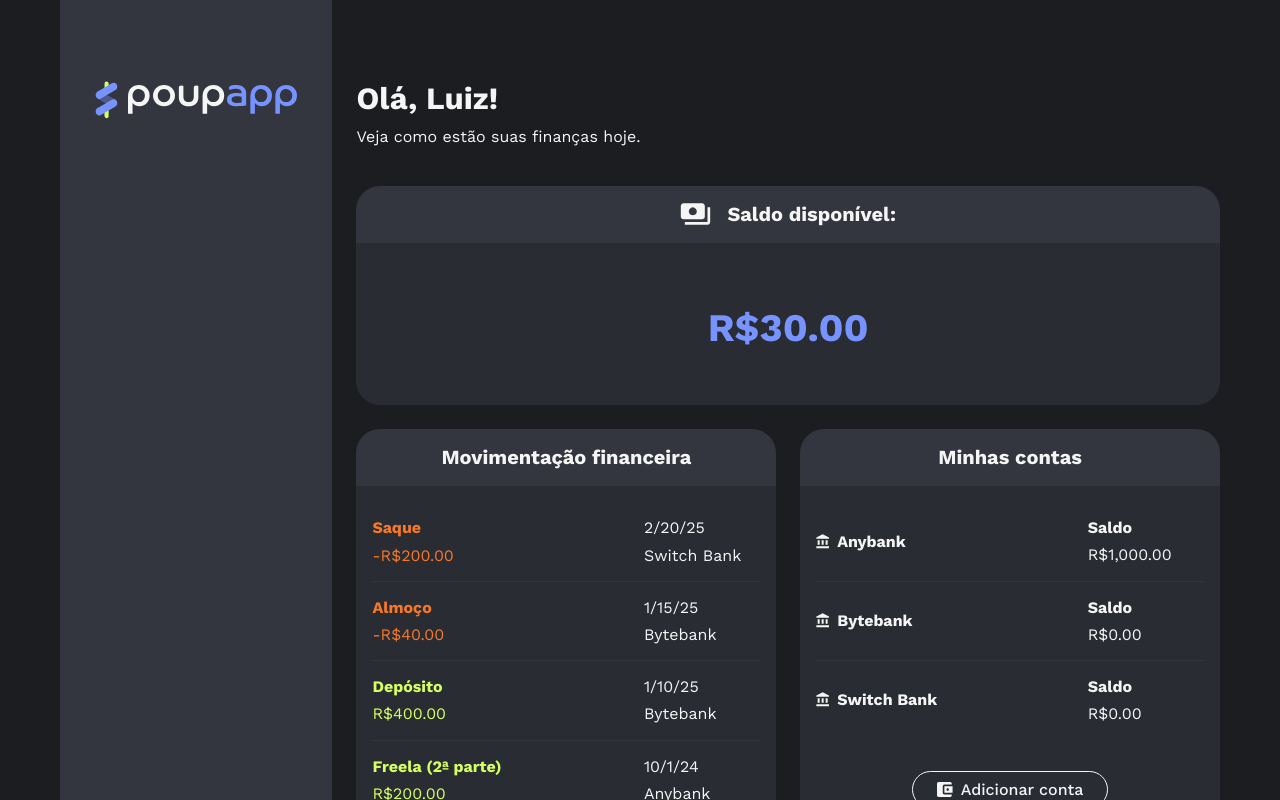
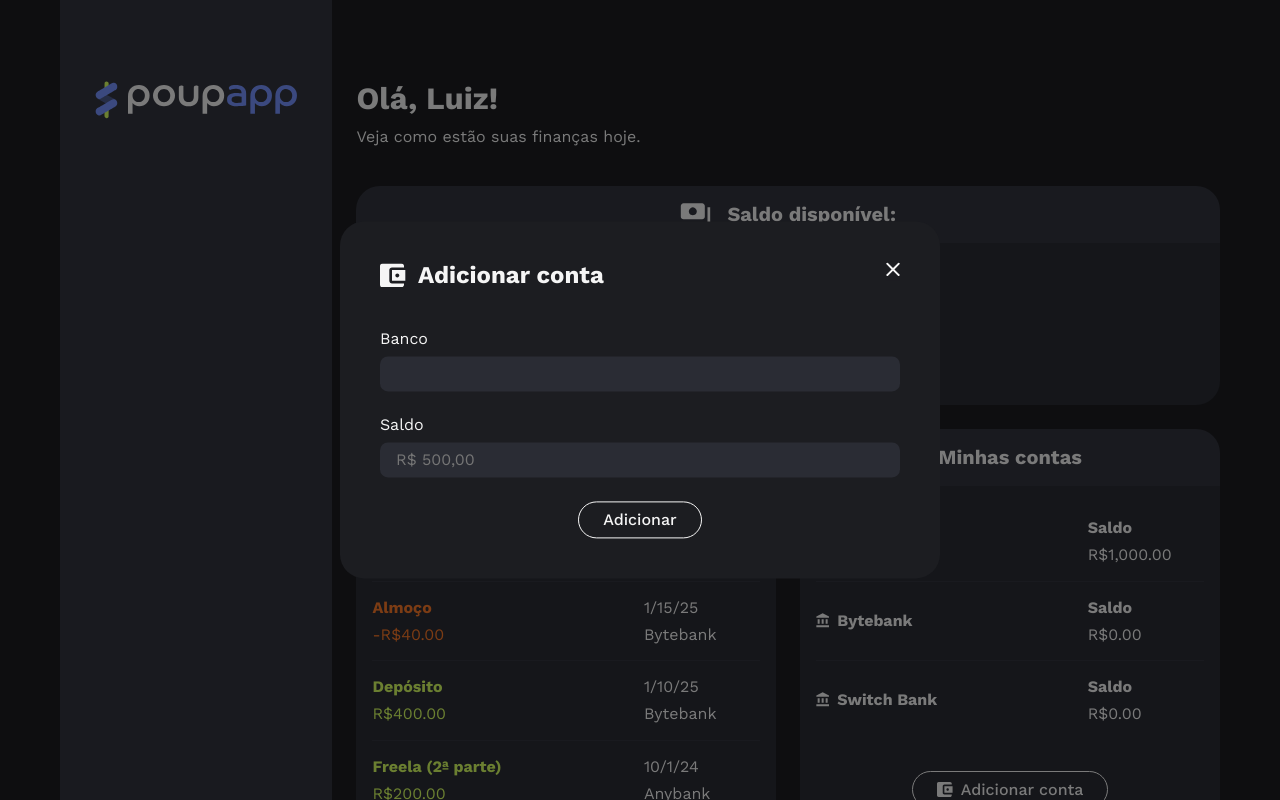
Before and after one commit to LuizOtavioTG/poupapp, an Angular app: page / in a window 1280 px wide. Both pictures are taken after a click on the button "Adicionar conta". Shown: the top 800 px of the page. Built offline with nearby package versions, Linux system fonts and the light colour scheme.

Commit message:
feat: adicionando novas contas a contas a área financeira

```diff
--- a/src/app/area-financeira/area-financeira.component.html
+++ b/src/app/area-financeira/area-financeira.component.html
@@ -2,5 +2,5 @@
   <app-saldo class="saldo" [saldo]="saldo" />
   <app-transacoes class="transacoes" [transacoes]="transacoes()"
   (transacaoCriada)="processarTransacao($event)"/>
-  <app-contas class="contas" [contas]="contas" />
+  <app-contas class="contas" [contas]="contas()"(contaCriada)="adicionarConta($event)" />
 </div>
--- a/src/app/area-financeira/area-financeira.component.ts
+++ b/src/app/area-financeira/area-financeira.component.ts
@@ -57,8 +57,7 @@ export class AreaFinanceiraComponent {
       conta: 'Anybank'
     },
   ]);
-
-  contas: Conta[] = [
+  contas = signal<Conta[]>([
     {
       nome: 'Anybank',
       saldo: 1000,
@@ -71,8 +70,13 @@ export class AreaFinanceiraComponent {
       nome: 'Switch Bank',
       saldo: 0,
     },
-  ];
+  ]);
+
   processarTransacao(transacao: Transacao) {
-  this.transacoes.update((transacoes) => [transacao, ...transacoes]);
+    this.transacoes.update((transacoes) => [transacao, ...transacoes]);
+  }
+
+  adicionarConta(conta: Conta) {
+    this.contas.update((contas) => [...contas, conta]);
+  }
 }
-}
--- /dev/null
+++ b/src/app/area-financeira/contas/botao-adicionar-conta/botao-adicionar-conta.component.css
@@ -0,0 +1,26 @@
+.botao-adicionar-conta {
+  margin: 0 auto;
+}
+
+.icone-carteira {
+  width: 1rem;
+}
+
+.form {
+  display: flex;
+  flex-direction: column;
+  gap: 1.5rem;
+}
+
+.label-grupo {
+  display: flex;
+  flex-direction: column;
+  gap: 0.5rem;
+}
+
+.input {
+  padding: 0.5rem 1rem;
+  border-radius: 0.5rem;
+  border: 0;
+  background: var(--fundo-componentes);
+}
--- /dev/null
+++ b/src/app/area-financeira/contas/botao-adicionar-conta/botao-adicionar-conta.component.html
@@ -0,0 +1,29 @@
+<app-botao class="botao-adicionar-conta"(click)="abrirModal()">
+    <img src="icones/carteira.svg" alt="" class="icone-carteira">
+    Adicionar conta
+</app-botao>
+
+<app-modal [(aberto)]="modalAberto">
+  <ng-container modal-cabecalho class="modal-cabecalho">
+    <img src="icones/carteira.svg" alt="">
+    <h2 class="text-xl">Adicionar conta</h2>
+  </ng-container>
+
+  <form class="form text-md" (ngSubmit)="aoSubmeter()" ngNativeValidate>
+    <label class="label-grupo">
+      Banco
+      <input [(ngModel)]="novaContaForm.nome" class="input" type="text" name="nome-conta">
+    </label>
+
+    <label class="label-grupo">
+      Saldo
+      <input class="input" [(ngModel)]="novaContaForm.saldoInicial" type="number" name="valor-saldo" min="0"
+        step="0.01" placeholder="R$ 500,00" required>
+    </label>
+
+    <app-botao class="botao-adicionar-conta">
+      Adicionar
+    </app-botao>
+  </form>
+
+</app-modal>
--- /dev/null
+++ b/src/app/area-financeira/contas/botao-adicionar-conta/botao-adicionar-conta.component.ts
@@ -0,0 +1,34 @@
+import { Component, output, signal } from '@angular/core';
+import { BotaoComponent } from "../../../compartilhados/botao/botao.component";
+import { ModalComponent } from "../../../compartilhados/modal/modal.component";
+import { FormsModule } from '@angular/forms';
+import { Conta } from '../../compartilhados/conta.model';
+
+@Component({
+  selector: 'app-botao-adicionar-conta',
+  imports: [BotaoComponent, ModalComponent, FormsModule],
+  templateUrl: './botao-adicionar-conta.component.html',
+  styleUrl: './botao-adicionar-conta.component.css'
+})
+export class BotaoAdicionarContaComponent {
+
+  modalAberto = signal(false);
+
+  novaContaForm = {
+    nome: '',
+    saldoInicial: '',
+  };
+  contaCriada = output<Conta>();
+
+  aoSubmeter() {
+   const novaConta = new Conta (
+      this.novaContaForm.nome,
+      Number(this.novaContaForm.saldoInicial)
+   );
+   this.contaCriada.emit(novaConta);
+   this.modalAberto.set(false);
+  }
+  abrirModal() {
+    this.modalAberto.set(true);
+  }
+}
--- a/src/app/area-financeira/contas/contas.component.css
+++ b/src/app/area-financeira/contas/contas.component.css
@@ -1,13 +1,10 @@
 .contas-e-botao {
   display: flex;
   flex-direction: column;
+
   gap: 3rem;
 }
 
-.botao-adicionar-conta {
-  margin: 0 auto;
+.app-botao-adicionar-conta{
+   align-self: center;
 }
-
-.icone-carteira {
-  width: 1rem;
-}
--- a/src/app/area-financeira/contas/contas.component.html
+++ b/src/app/area-financeira/contas/contas.component.html
@@ -15,10 +15,7 @@
       </li>
       }
     </ul>
+    <app-botao-adicionar-conta class="app-botao-adicionar-conta" (contaCriada)="contaCriada.emit($event)"/>
+  </div>
 
-    <app-botao class="botao-adicionar-conta">
-      <img src="icones/carteira.svg" alt="" class="icone-carteira">
-      Adicionar conta
-    </app-botao>
-  </div>
 </app-card>
--- a/src/app/area-financeira/contas/contas.component.ts
+++ b/src/app/area-financeira/contas/contas.component.ts
@@ -1,15 +1,16 @@
-import { Component, input } from '@angular/core';
-import { BotaoComponent } from "../../compartilhados/botao/botao.component";
+import { Component, input, output } from '@angular/core';
 import { ContaComponent } from "./conta/conta.component";
 import { Conta } from '../compartilhados/conta.model';
 import { CardComponent } from "../compartilhados/card/card.component";
+import { BotaoAdicionarContaComponent } from "./botao-adicionar-conta/botao-adicionar-conta.component";
 
 @Component({
   selector: 'app-contas',
-  imports: [BotaoComponent, ContaComponent, CardComponent],
+  imports: [ ContaComponent, CardComponent, BotaoAdicionarContaComponent],
   templateUrl: './contas.component.html',
   styleUrl: './contas.component.css'
 })
 export class ContasComponent {
   contas = input.required<Conta[]>();
+  contaCriada = output<Conta>();
 }
--- a/src/app/area-financeira/transacoes/botao-adicionar-transacao/botao-adicionar-transacao.component.ts
+++ b/src/app/area-financeira/transacoes/botao-adicionar-transacao/botao-adicionar-transacao.component.ts
@@ -12,8 +12,6 @@ import { KeyValuePipe } from '@angular/common';
   styleUrl: './botao-adicionar-transacao.component.css'
 })
 export class BotaoAdicionarTransacaoComponent {
-
-
 
   modalAberto = signal(false);
 
```
Lines whose indentation alone changed are shown as unchanged.
